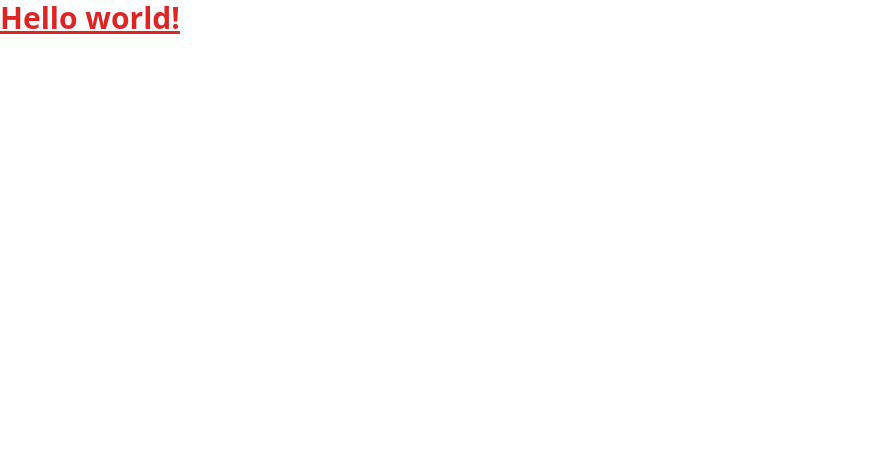
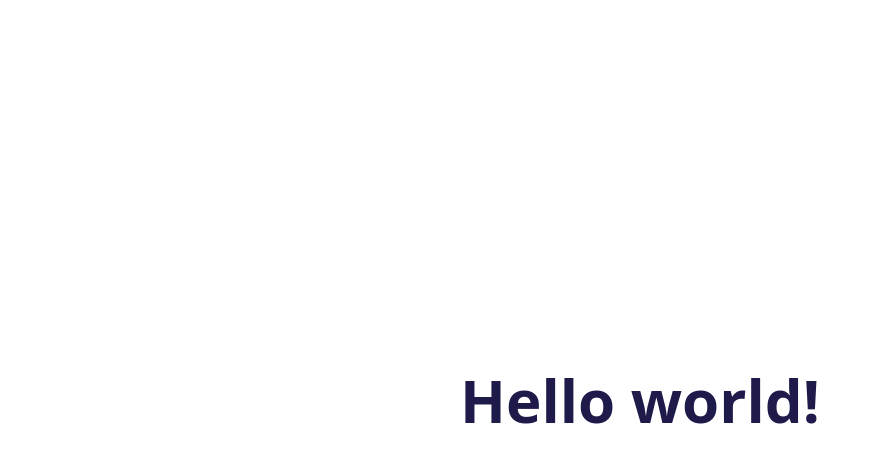
Before and after one commit to skyv26/tailwind-css-practice, a website built with Vite: page src/index.html in a window 1280 px wide. Shown: the whole page, without its empty margins (0-880 px from the left). Built offline with nearby package versions, Linux system fonts and the light colour scheme.

Commit message:
Update the `index.html` to check the tailwind functionality

```diff
--- a/src/index.html
+++ b/src/index.html
@@ -8,7 +8,7 @@
     <title>Tailwind Tutorial</title>
   </head>
   <body>
-    <h1 class="text-3xl text-red-600 font-bold underline">
+    <h1 class="grid place-content-center m-auto h-screen text-6xl text-indigo-950 font-bold">
       Hello world!
     </h1>
     <script type="module" src="./main.js"></script>
```
